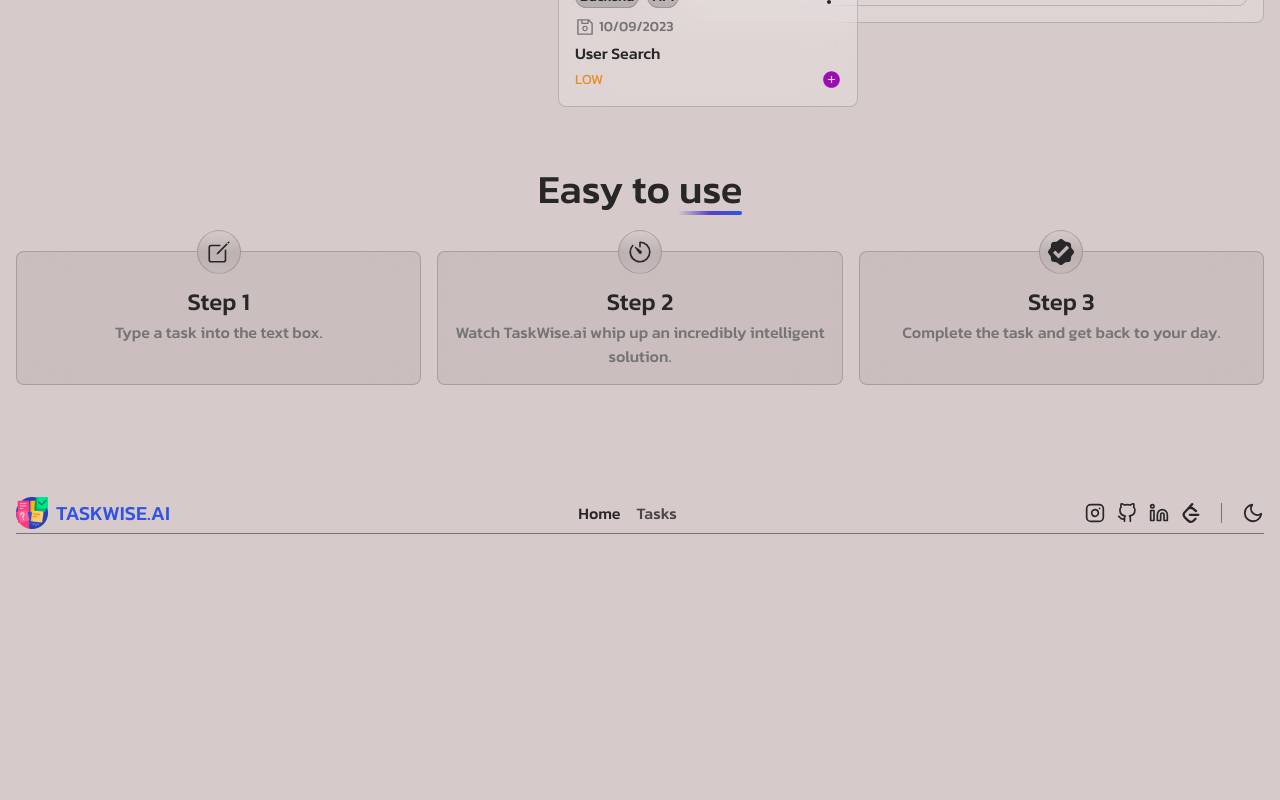
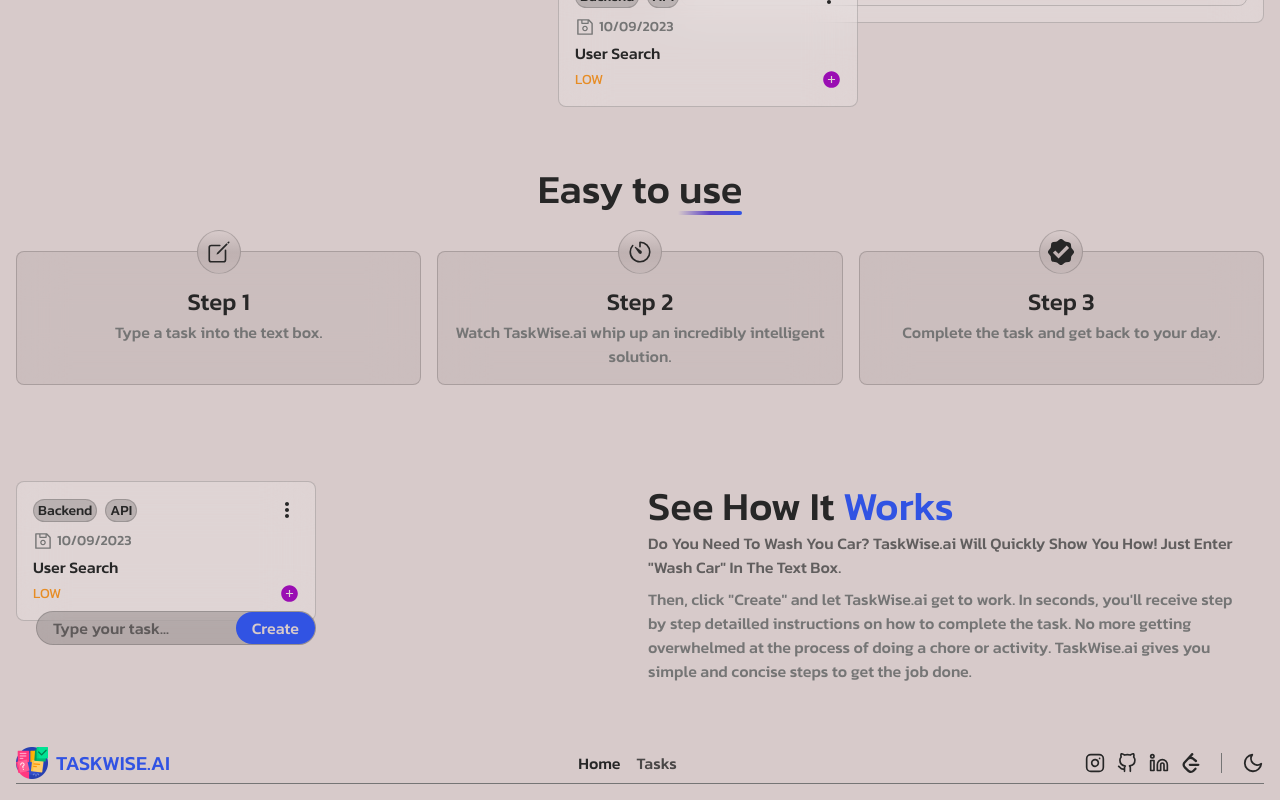
Before and after one commit to Choaib-ELMADI/taskwise-ai, a React (Vite) app in the folder frontend/: page / in a window 1280 px wide. Shown: the part 421-1221 px from the top of the page. Before the commit the page ends 971 px from the top, so only its background shows below. Built offline with nearby package versions, Linux system fonts and the light colour scheme.

Commit message:
Complete How It Works component

```diff
--- /dev/null
+++ b/frontend/src/components/CreateTaskBtn.jsx
@@ -0,0 +1,21 @@
+import React from "react";
+
+const CreateTaskBtn = ({ styles = "" }) => {
+	return (
+		<div className={`${styles}`}>
+			<form className="border border-hovery rounded-[100px] bg-hovery backdrop-blur-md flex items-center justify-between">
+				<input
+					type="text"
+					name="task"
+					placeholder="Type your task..."
+					className="py-1 pl-4 bg-[transparent] w-full rounded-[100px] outline-none caret-brand placeholder:text-text placeholder:opacity-60"
+				/>
+				<button className="py-1 px-4 rounded-[100px] bg-brand text-background dark:text-text">
+					Create
+				</button>
+			</form>
+		</div>
+	);
+};
+
+export default CreateTaskBtn;
--- /dev/null
+++ b/frontend/src/components/HowItWorks.jsx
@@ -0,0 +1,32 @@
+import React from "react";
+
+import { CreateTaskBtn, Skeleton02 } from "./index";
+
+const HowItWorks = () => {
+	return (
+		<div className="mb-12 grid gap-4 grid-cols-1 mn:grid-cols-[340px_auto] dm:grid-cols-2">
+			<div className="relative select-none pointer-events-none max-w-[300px] h-max mb-8 mn:mb-0">
+				<Skeleton02 />
+				<CreateTaskBtn styles="absolute bottom-0 translate-y-[100%] xs:-bottom-6 xs:translate-y-[0] left-0 xs:left-5" />
+			</div>
+			<div>
+				<h1 className="text-xlarge leading-[50px]">
+					See How It <span className="text-brand">Works</span>
+				</h1>
+				<p className="max-w-[600px] text-secondary opacity-80">
+					Do You Need To Wash You Car? TaskWise.ai Will Quickly Show You How!
+					Just Enter "Wash Car" In The Text Box.
+				</p>
+				<p className="max-w-[600px] text-tertiary mt-2">
+					Then, click "Create" and let TaskWise.ai get to work. In seconds,
+					you'll receive step by step detailled instructions on how to complete
+					the task. No more getting overwhelmed at the process of doing a chore
+					or activity. TaskWise.ai gives you simple and concise steps to get the
+					job done.
+				</p>
+			</div>
+		</div>
+	);
+};
+
+export default HowItWorks;
--- a/frontend/src/components/Skeleton.jsx
+++ b/frontend/src/components/Skeleton.jsx
@@ -7,7 +7,7 @@
 	return (
 		<div className="relative flex flex-col md:flex-row md:items-end dm:justify-end gap-2 h-max">
 			<Skeleton01 />
-			<Skeleton02 />
+			<Skeleton02 styles="dm:absolute dm:left-0 dm:translate-x-[-30%] dm:bottom-0 dm:translate-y-[60%] mx-auto md:mx-0 xs:translate-y-[-60px] md:translate-y-0" />
 		</div>
 	);
 };
--- a/frontend/src/components/Skeleton02.jsx
+++ b/frontend/src/components/Skeleton02.jsx
@@ -2,11 +2,11 @@
 import { BiDotsVerticalRounded } from "react-icons/bi";
 import React from "react";
 
-const Skeleton02 = () => {
+const Skeleton02 = ({ styles = "" }) => {
 	return (
 		<div
-			className="w-full xs:max-w-[300px] h-[140px] rounded-lg backdrop-blur-xl bg-[rgba(255,255,255,0.2)] dark:bg-[rgba(0,0,0,0.2)] border border-hovery pointer-events-none select-none p-4
-                dm:absolute dm:left-0 dm:translate-x-[-30%] dm:bottom-0 dm:translate-y-[60%] mx-auto md:mx-0 xs:translate-y-[-60px] md:translate-y-0 flex flex-col"
+			className={`w-full xs:max-w-[300px] h-[140px] rounded-lg backdrop-blur-xl bg-[rgba(255,255,255,0.2)] dark:bg-[rgba(0,0,0,0.2)] border border-hovery pointer-events-none select-none p-4
+            ${styles} flex flex-col`}
 		>
 			<div className="flex gap-2 items-center justify-between mb-2">
 				<div className="flex gap-2">
--- a/frontend/src/components/index.js
+++ b/frontend/src/components/index.js
@@ -5,12 +5,15 @@
 export { default as Loader } from "./Loader";
 export { default as Logo } from "./Logo";
 
+export { default as CreateTaskBtn } from "./CreateTaskBtn";
 export { default as SwitchTheme } from "./SwitchTheme";
 export { default as UserProfile } from "./UserProfile";
+export { default as Skeleton02 } from "./Skeleton02";
 export { default as SignUp } from "./SignUpBtn";
 export { default as Step } from "./Step";
 
 export { default as SignUpModel } from "./SignUpModel";
+export { default as HowItWorks } from "./HowItWorks";
 export { default as StepsTask } from "./StepsTask";
 export { default as Navbar } from "./Navbar";
 export { default as Footer } from "./Footer";
--- a/frontend/src/pages/Home.jsx
+++ b/frontend/src/pages/Home.jsx
@@ -1,12 +1,13 @@
 import React from "react";
 
-import { Hero, StepsTask } from "../components/index";
+import { Hero, HowItWorks, StepsTask } from "../components/index";
 
 const Home = () => {
 	return (
 		<div className="w-[calc(100%-2rem)] max-w-[1300px] flex-1 min-h-[300px]">
 			<Hero />
 			<StepsTask />
+			<HowItWorks />
 		</div>
 	);
 };
--- a/frontend/tailwind.config.js
+++ b/frontend/tailwind.config.js
@@ -7,6 +7,7 @@
 			xs: "380px",
 			sm: "480px",
 			md: "600px",
+			mn: "725px",
 			dm: "901px",
 			lg: "976px",
 			xl: "1440px",
```
